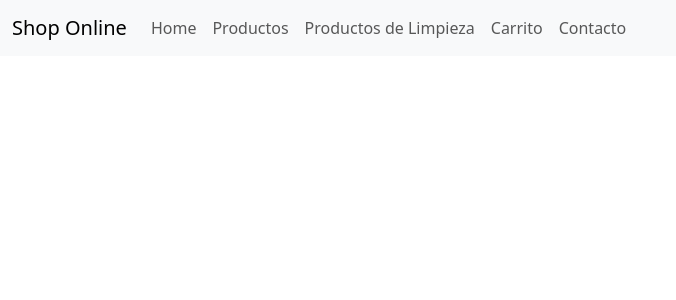
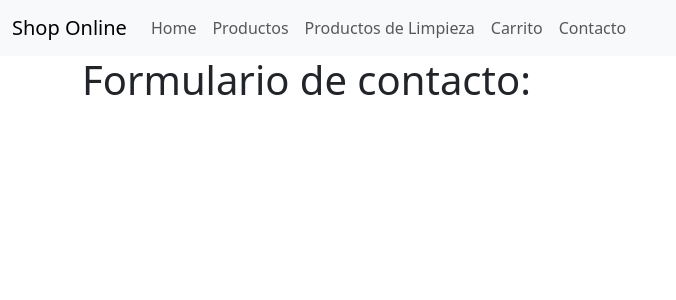
Before and after one commit to RFerreiraN/landing-mock-api, an Angular app: page /contacto in a window 1280 px wide. Shown: the top 300 px of the page, without its empty margins (0-676 px from the left). Built offline with nearby package versions, Linux system fonts and the light colour scheme.

Commit message:
refactor form

```diff
--- a/src/app/contacto/contacto.component.html
+++ b/src/app/contacto/contacto.component.html
@@ -1,5 +1,5 @@
 <div class="container">
-
+  <h1>Formulario de contacto:</h1>
 </div>
 
 <!--
```
